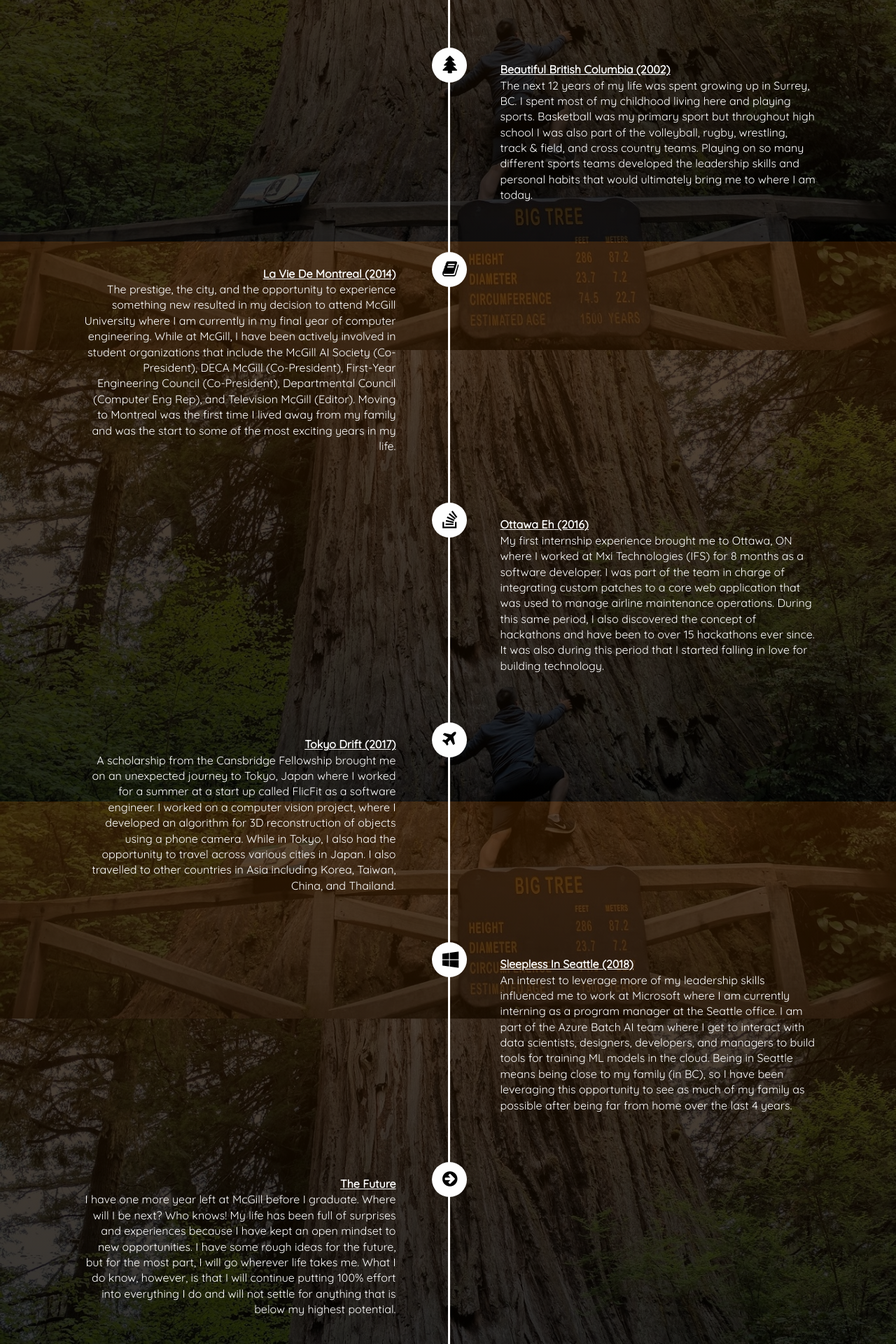
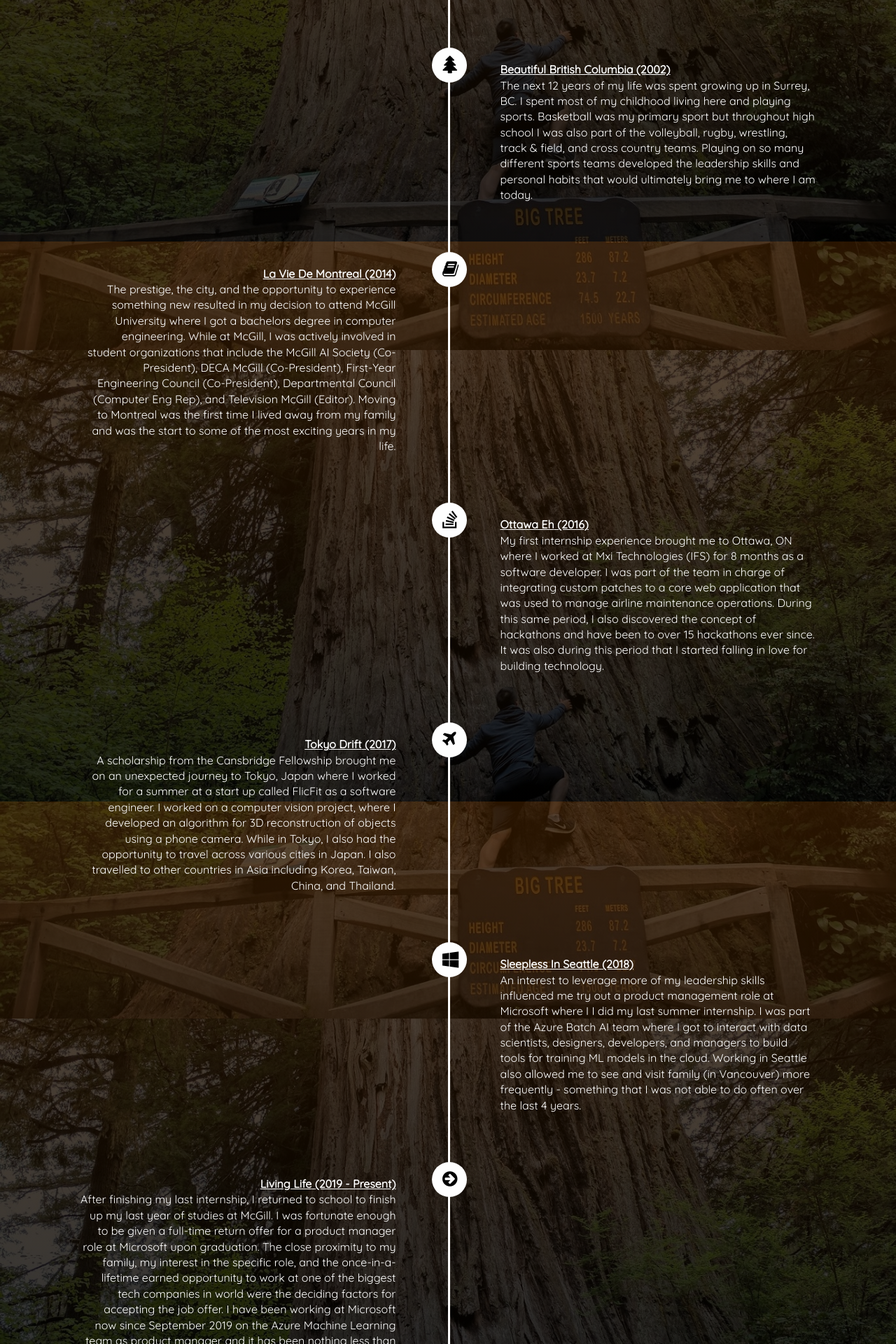
Before and after one commit to johnwu0604/personal-website-v2, a React app: page / in a window 1280 px wide. Shown: the part 1934-3854 px from the top of the page at 70% size. Built offline with nearby package versions, Linux system fonts and the light colour scheme.

Commit message:
Updating timeline and contact form

```diff
--- a/src/components/about.jsx
+++ b/src/components/about.jsx
@@ -32,13 +32,13 @@ class About extends React.Component {
                         <span class="badge badge-info">Basketball</span>
                         <span class="badge badge-primary">Internet Of Things</span>
                         <span class="badge badge-secondary">Craft Beer</span>
-                        <span class="badge badge-primary">Computer Vision</span>
+                        <span class="badge badge-primary">Azure</span>
                         <span class="badge badge-danger">Montreal</span>
                         <span class="badge badge-info">Video Production</span>
                         <span class="badge badge-secondary">Sushi</span>
                         <span class="badge badge-primary">Web Development</span>
                         <span class="badge badge-primary">Computer Vision</span>
-                        <span class="badge badge-primary">Project Management</span>
+                        <span class="badge badge-primary">Product Management</span>
                         <span class="badge badge-danger">Tokyo</span>
                         <span class="badge badge-info">Running</span>
                         <span class="badge badge-info">Camping</span>
--- a/src/components/contact.jsx
+++ b/src/components/contact.jsx
@@ -12,7 +12,7 @@ class Contact extends React.Component {
                         <p>There's nothing I enjoy more than meeting new people and building genuine relationships. If you ever
                             want to go for a beer (or coffee) for any reason or for no reason at all, don't hesitate to reach out using the form below.
                         </p>
-                        <form class="form-horizontal" action="https://formspree.io/john.wu@mail.mcgill.ca" method="POST">
+                        <form class="form-horizontal" action="https://formspree.io/johnwu0604@gmail.com" method="POST">
                             <fieldset>
                                 <div class="form-group">
                                     <div class="col-md-12">
--- a/src/components/timeline.jsx
+++ b/src/components/timeline.jsx
@@ -56,7 +56,7 @@ var journey = [
         'year' : '(2014)',
         'title': 'La Vie De Montreal',
         'desc' : 'The prestige, the city, and the opportunity to experience something new resulted in my decision to attend McGill University \
-        where I am currently in my final year of computer engineering. While at McGill, I have been actively involved \
+        where I got a bachelors degree in computer engineering. While at McGill, I was actively involved \
         in student organizations that include the McGill AI Society (Co-President), DECA McGill (Co-President), First-Year Engineering \
         Council (Co-President), Departmental Council (Computer Eng Rep), and Television McGill (Editor). Moving to Montreal was the first time I lived away \
         from my family and was the start to some of the most exciting years in my life.'
@@ -85,20 +85,21 @@ var journey = [
         'icon' : 'windows',
         'year' : '(2018)',
         'title': 'Sleepless In Seattle',
-        'desc' : 'An interest to leverage more of my leadership skills influenced me to work at Microsoft where I am currently \
-        interning as a program manager at the Seattle office. I am part of the Azure Batch AI team where I get to interact \
-        with data scientists, designers, developers, and managers to build tools for training ML models in the cloud. \
-        Being in Seattle means being close to my family (in BC), so I have been leveraging this opportunity to \
-        see as much of my family as possible after being far from home over the last 4 years.'
+        'desc' : 'An interest to leverage more of my leadership skills influenced me try out a product management role at Microsoft where I \
+        I did my last summer internship. I was part of the Azure Batch AI team where I got to interact \
+        with data scientists, designers, developers, and managers to build tools for training ML models in the cloud. Working in Seattle also allowed me to \
+        see and visit family (in Vancouver) more frequently - something that I was not able to do often over the last 4 years.'
     },
     {
         'icon' : 'arrow-circle-right',
-        'year' : '',
-        'title': 'The Future',
-        'desc' : 'I have one more year left at McGill before I graduate. Where will I be next? Who knows! \
-        My life has been full of surprises and experiences because I have kept an open mindset to new opportunities. \
-        I have some rough ideas for the future, but for the most part, I will go wherever life takes me. What I do know, however, \
-        is that I will continue putting 100% effort into everything I do and will not settle for anything that is below my highest potential.'
+        'year' : '(2019 - Present)',
+        'title': 'Living Life',
+        'desc' : 'After finishing my last internship, I returned to school to finish up my last year of studies at McGill. I was fortunate enough \
+        to be given a full-time return offer for a product manager role at Microsoft upon graduation. The close proximity to my family, my interest in the specific role, \
+        and the once-in-a-lifetime earned opportunity to work at one of the biggest tech companies in world were the deciding factors for accepting the job offer. I have been \
+        working at Microsoft now since September 2019 on the Azure Machine Learning team as product manager and it has been nothing less than exciting. I would have never expected myself \
+        to be here at this point in my life, but I have done so by working hard, taking risks, and keeping an open mindset to new opportunities. It does not stop here though, as I plan to keep doing \
+         so as I move forward in my career! Where will I eventually end up? Who knows?!'
     }
 ]
 
```
